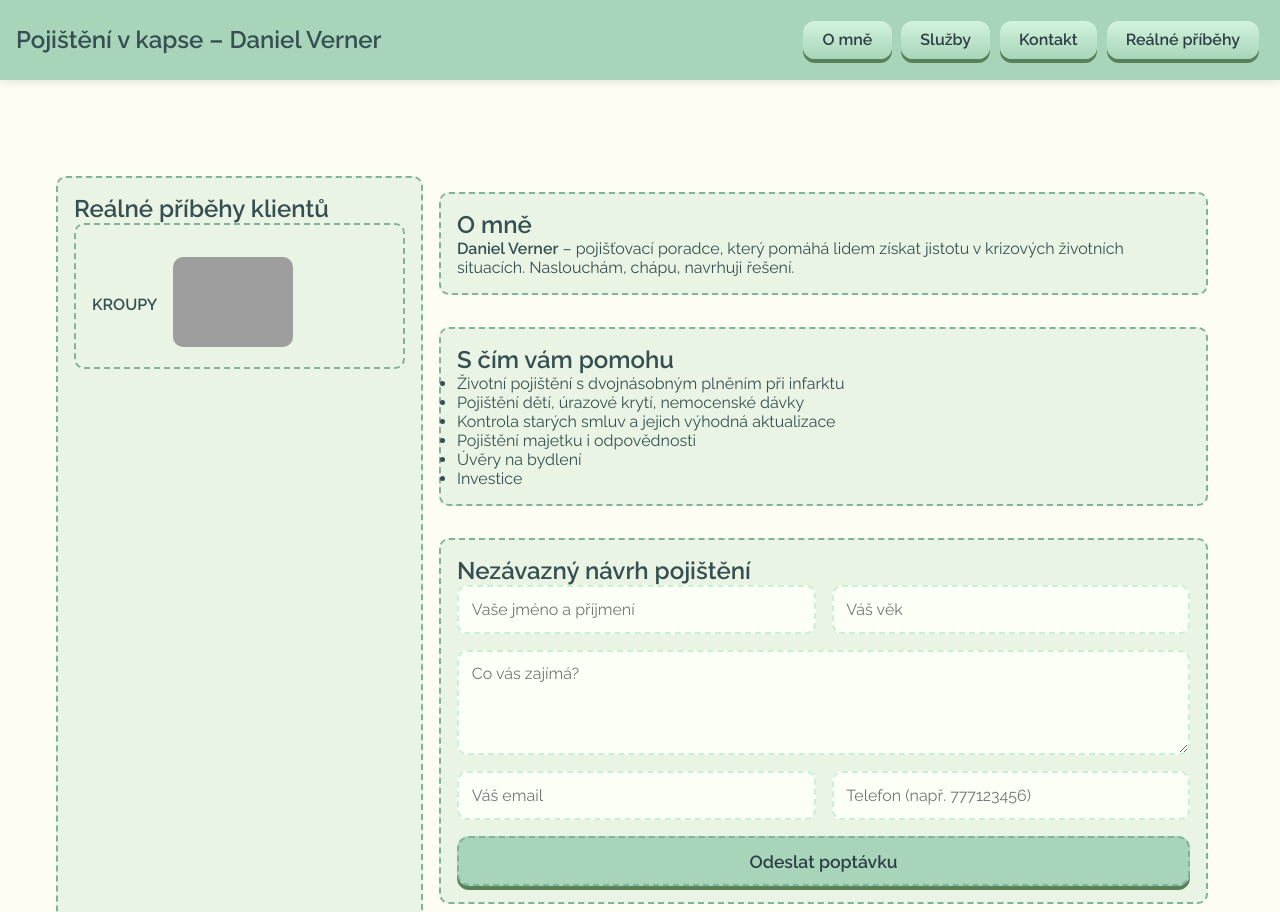
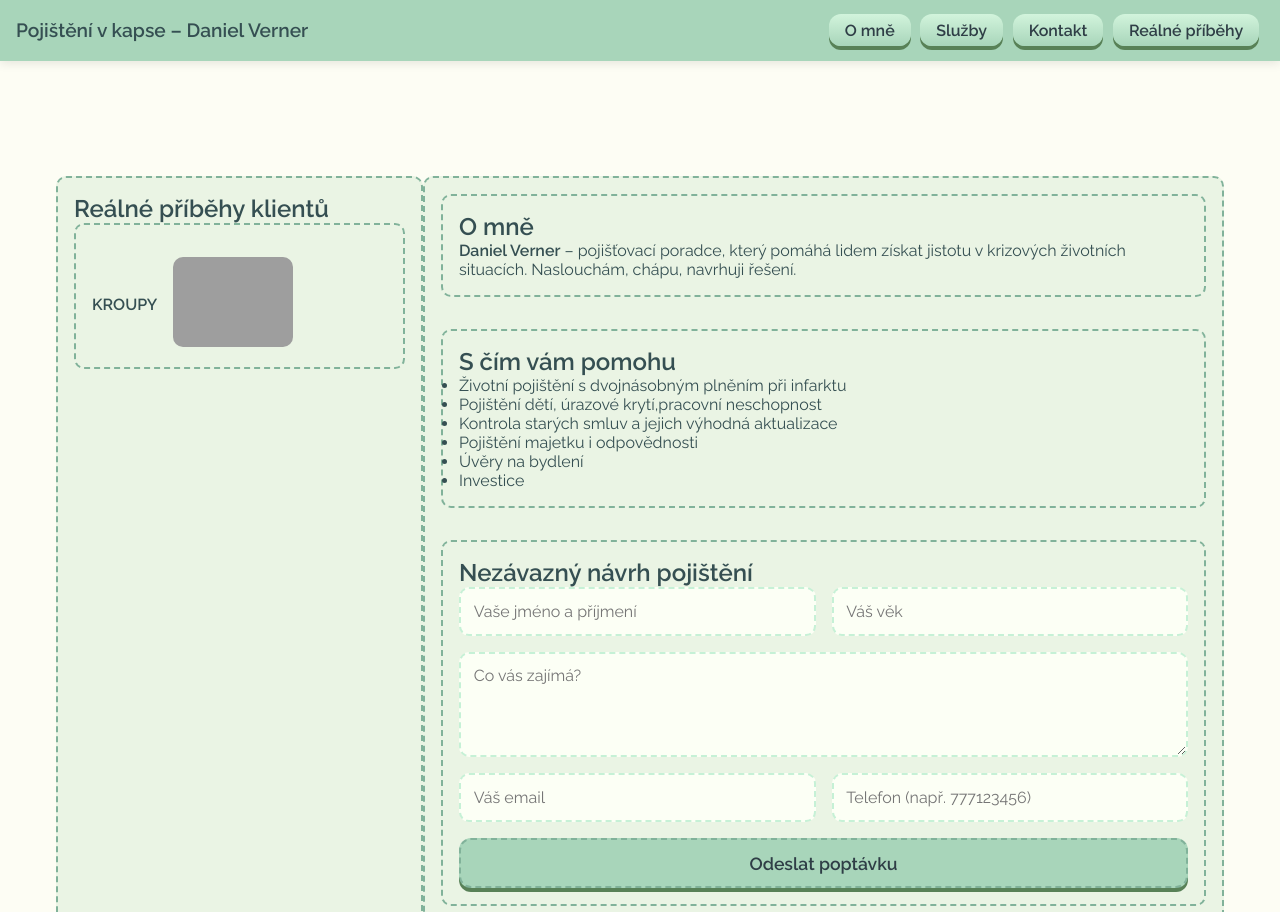
Before and after one commit to klidvkapse/PojistiToSnadno, a plain HTML site: page index.html in a window 1280 px wide. Shown: the top 912 px of the page. Drawn offline with Linux system fonts and the light colour scheme; grey boxes are pictures that could not be loaded.

Commit message:
Update index.html

```diff
--- a/index.html
+++ b/index.html
@@ -5,18 +5,6 @@
   <meta charset="UTF-8" />
   <meta name="viewport" content="width=device-width, initial-scale=1.0" />
   <title>Pojištění v kapse – Daniel Verner</title>
-  <meta name="description" content="Pojištění v kapse – Pomáhám lidem najít jistotu v krizových situacích. Nabízím nezávazné poradenství, aktualizace smluv a osobní přístup v oblasti životního a majetkového pojištění.">
-  <meta name="keywords" content="pojištění, poradce, životní pojištění, úrazové pojištění, kontrola smluv, investice, Daniel Verner, Olomoucký kraj, majetkové pojištění, pojištění dětí, aktualizace smluv">
-  <meta name="author" content="Daniel Verner">
-  <meta name="robots" content="index, follow">
-  <meta property="og:title" content="Pojištění v kapse – Daniel Verner">
-  <meta property="og:description" content="Nezávazné poradenství, přátelský přístup, reálné příběhy klientů a důležité informace o pojištění.">
-  <meta property="og:type" content="website">
-  <meta property="og:url" content="https://tvujweb.cz/">
-  <meta property="og:image" content="https://tvujweb.cz/ikona.png">
-  <meta name="twitter:card" content="summary_large_image">
-  <meta name="twitter:title" content="Pojištění v kapse – Daniel Verner">
-  <meta name="twitter:description" content="Nezávazné pojištění, férový přístup a příběhy klientů.">
   <link href="https://fonts.googleapis.com/css2?family=Raleway:wght@400;600&display=swap" rel="stylesheet">
   <style>
     :root {
@@ -47,7 +35,7 @@
       left: 0;
       width: 100%;
       background: var(--primary);
-      padding: 1rem;
+      padding: 0.6rem 1rem;
       text-align: center;
       z-index: 1000;
       box-shadow: 0 2px 10px rgba(0,0,0,0.1);
@@ -57,7 +45,7 @@
       flex-wrap: wrap;
     }
     header h1 {
-      font-size: 1.5rem;
+      font-size: 1.2rem;
     }
     .hamburger {
       display: none;
@@ -78,7 +66,7 @@
       color: #2f3e46;
       border: none;
       border-radius: 12px;
-      padding: 0.6rem 1.2rem;
+      padding: 0.4rem 1rem;
       font-size: 1rem;
       font-weight: bold;
       box-shadow: 0 4px #588157;
@@ -97,12 +85,21 @@
     main {
       display: flex;
       flex-wrap: wrap;
+      justify-content: center;
       max-width: 1200px;
       margin: 0 auto;
       padding: 1rem;
       width: 100%;
     }
-    aside {
+    aside, .content, section {
+      width: 100%;
+      padding: 1rem;
+      background: var(--accent);
+      border: 2px dashed #81b29a;
+      border-radius: 10px;
+      margin-bottom: 2rem;
+    }
+   aside {
       order: -1;
       flex: 1 1 300px;
       padding: 1rem;
@@ -130,13 +127,6 @@
       font-size: 1rem;
       font-weight: bold;
       color: var(--text);
-    }
-    section {
-      margin-bottom: 2rem;
-      padding: 1rem;
-      background: var(--accent);
-      border: 2px dashed #81b29a;
-      border-radius: 10px;
     }
     form {
       display: grid;
@@ -233,7 +223,7 @@
         <h2>S čím vám pomohu</h2>
         <ul>
           <li>Životní pojištění s dvojnásobným plněním při infarktu</li>
-          <li>Pojištění dětí, úrazové krytí, nemocenské dávky</li>
+          <li>Pojištění dětí, úrazové krytí,pracovní neschopnost</li>
           <li>Kontrola starých smluv a jejich výhodná aktualizace</li>
           <li>Pojištění majetku i odpovědnosti</li>
           <li>Úvěry na bydlení</li>
```
